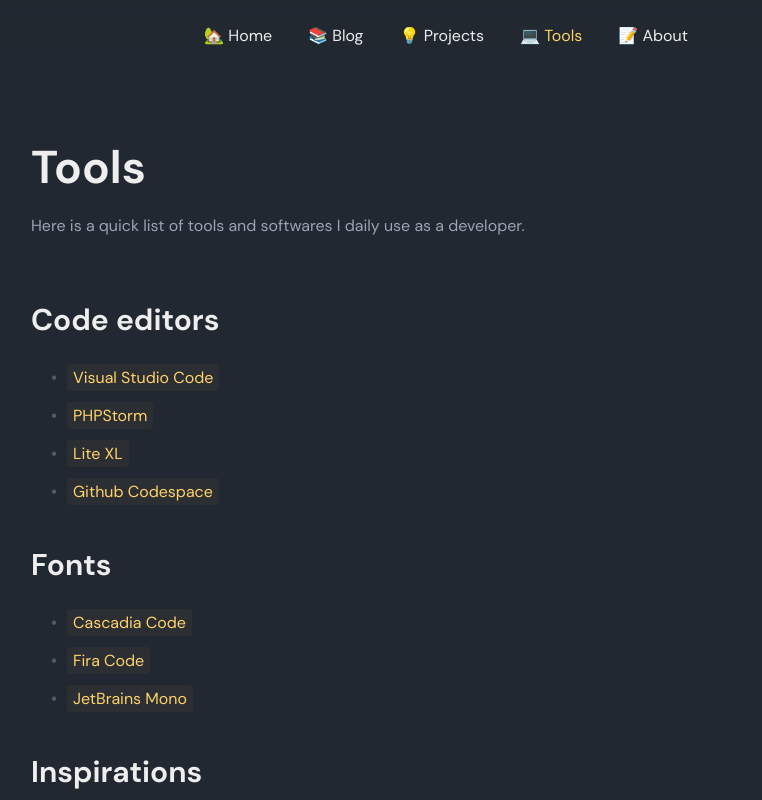
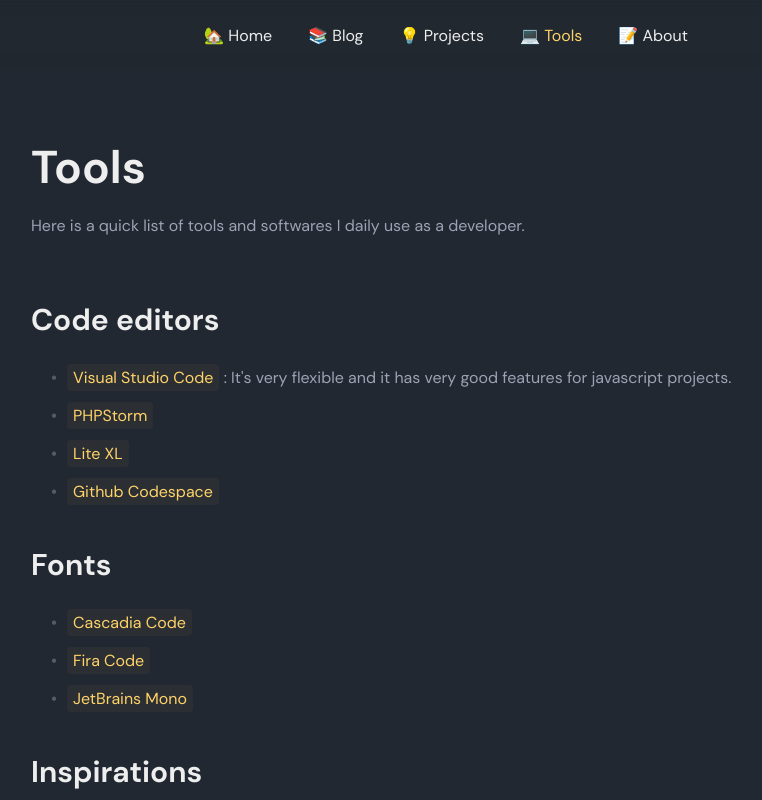
Before and after one commit to Codeon-org/codeon.fr, a Nuxt app: page /tools in a window 1280 px wide. Shown: the top 800 px of the page, without its empty margins (194-956 px from the left). Built offline with nearby package versions, Linux system fonts and the light colour scheme; what vue-eva-icons would draw is missing.

Commit message:
Feat: Added description support on Tools.vue page

```diff
--- a/data/tools.js
+++ b/data/tools.js
@@ -6,7 +6,8 @@
       {
         name: "Visual Studio Code",
         link: "https://code.visualstudio.com/",
-        description: "",
+        description:
+          "It's very flexible and it has very good features for javascript projects.",
       },
       {
         name: "PHPStorm",
--- a/pages/tools.vue
+++ b/pages/tools.vue
@@ -11,7 +11,12 @@
       </h2>
       <ul>
         <li v-for="item in tool.items" :key="item.name">
-          <a :href="item.link" class="accent">{{ item.name }}</a>
+          <a :href="item.link" target="_blank" class="accent">{{
+            item.name
+          }}</a>
+          <span v-show="item.description !== ''" class="secondary">
+            : {{ item.description }}</span
+          >
         </li>
       </ul>
     </div>
```
